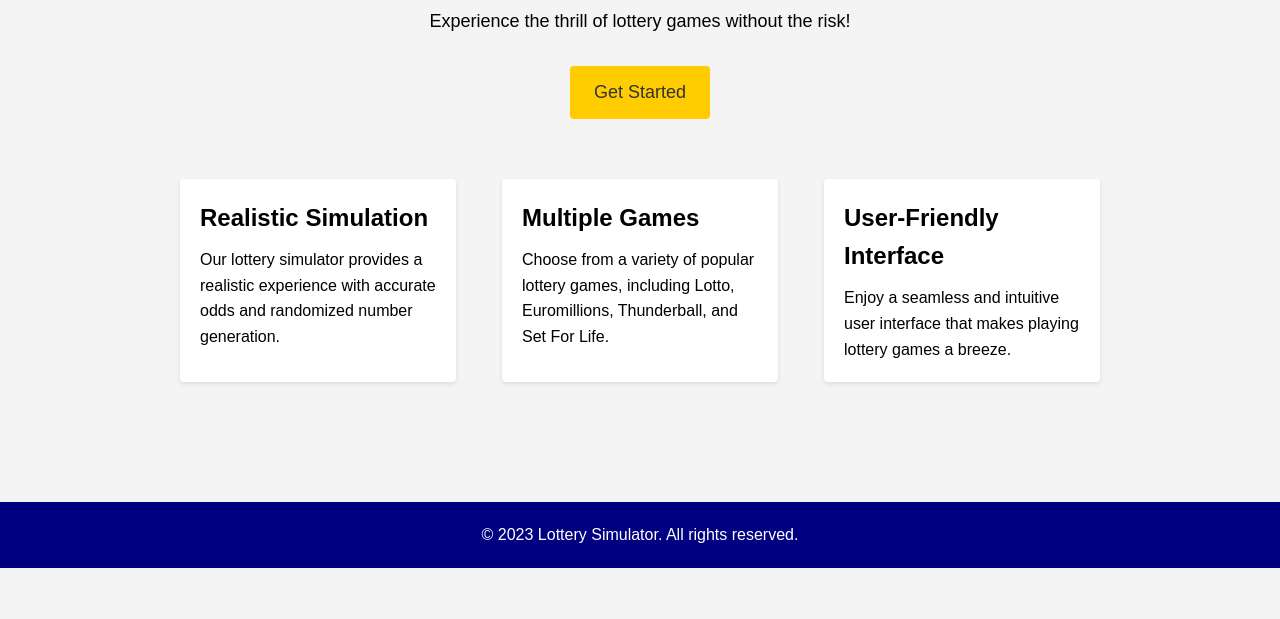
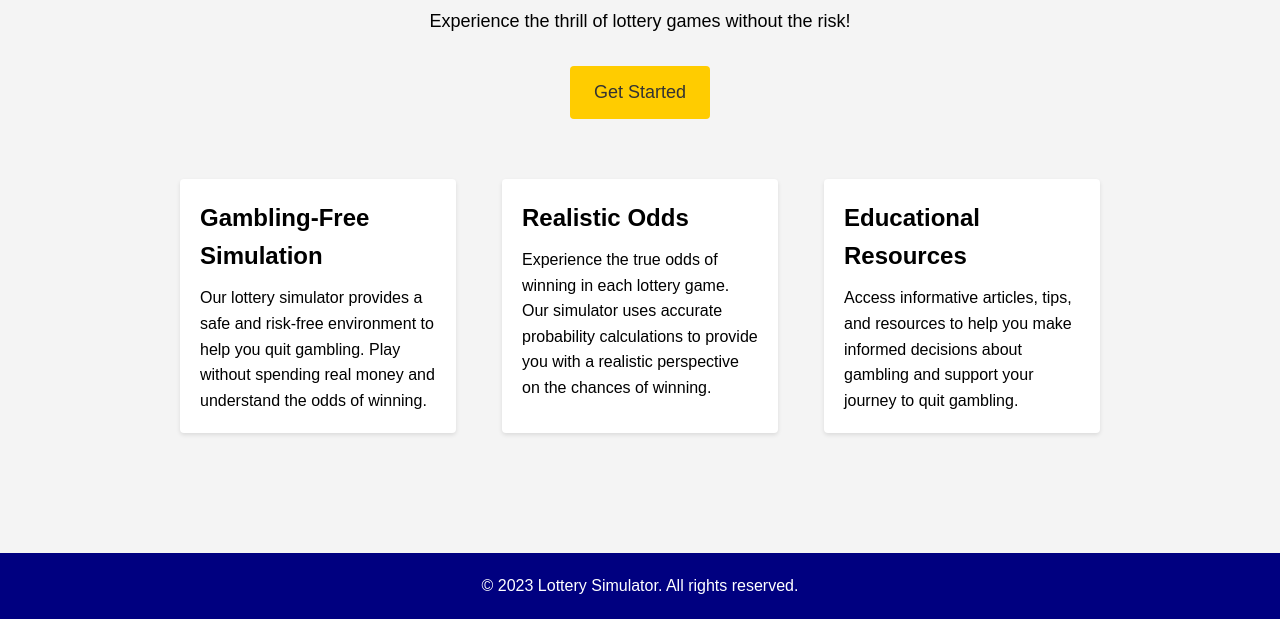
Before and after one commit to TailorBird93/lottery-simulator, a plain HTML site: page index.html in a window 1280 px wide. Shown: the part 209-828 px from the top of the page. Before the commit the page ends 800 px from the top, so only its background shows below. Drawn offline with Linux system fonts and the light colour scheme; a script that the page names is missing.

Commit message:
Change text of feature elements to reflect the gambling awareness nature of the page

```diff
--- a/index.html
+++ b/index.html
@@ -30,16 +30,17 @@
 
         <section class="features">
             <div class="feature">
-                <h2>Realistic Simulation</h2>
-                <p>Our lottery simulator provides a realistic experience with accurate odds and randomized number generation.</p>
+                <h2>Gambling-Free Simulation</h2>
+                <p>Our lottery simulator provides a safe and risk-free environment to help you quit gambling. Play without spending real money and understand the odds of winning.</p>
             </div>
             <div class="feature">
-                <h2>Multiple Games</h2>
-                <p>Choose from a variety of popular lottery games, including Lotto, Euromillions, Thunderball, and Set For Life.</p>
+                <h2>Realistic Odds</h2>
+                <p>Experience the true odds of winning in each lottery game. Our simulator uses accurate probability calculations to provide you with a realistic perspective on the chances of winning.</p>
             </div>
             <div class="feature">
-                <h2>User-Friendly Interface</h2>
-                <p>Enjoy a seamless and intuitive user interface that makes playing lottery games a breeze.</p>
+                <h2>Educational Resources</h2>
+                <p>Access informative articles, tips, and resources to help you make informed decisions about gambling and support your journey to quit gambling.</p>
+            </div>
             </div>
         </section>
     </main>
```
